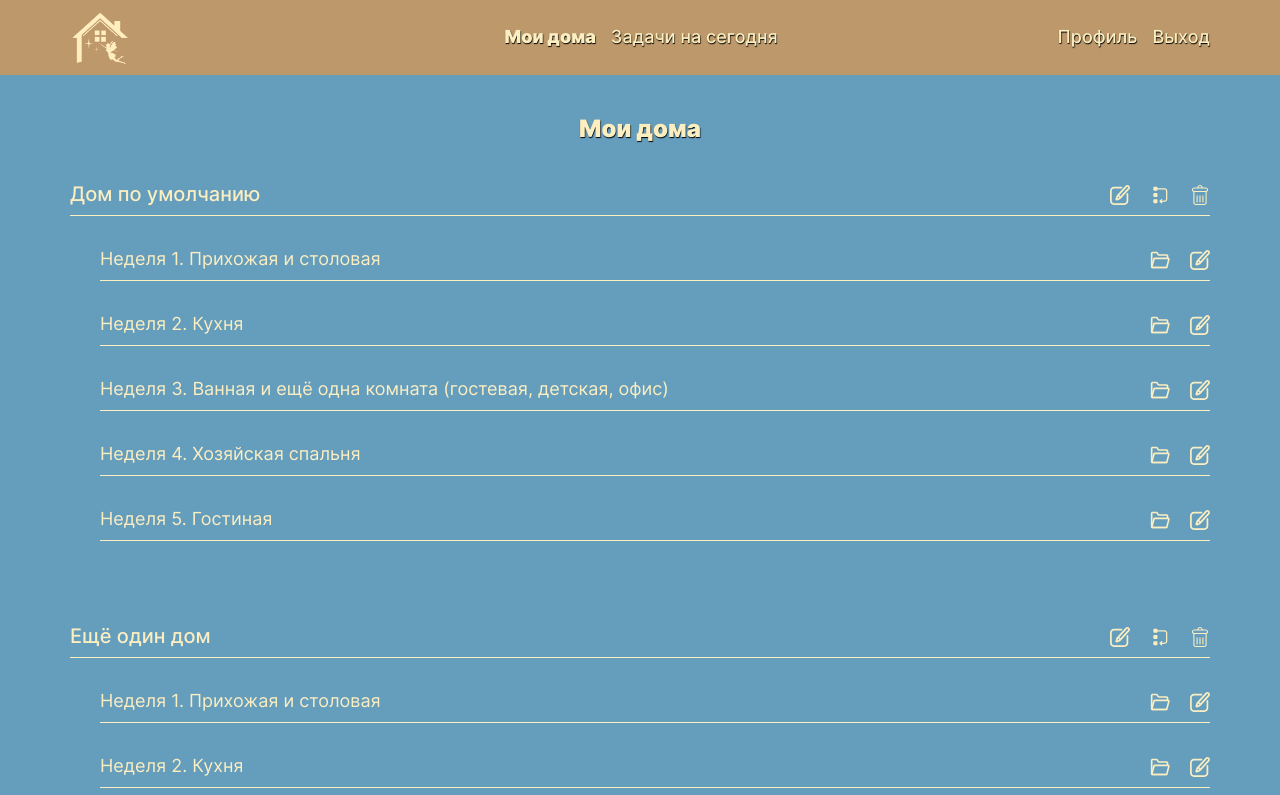
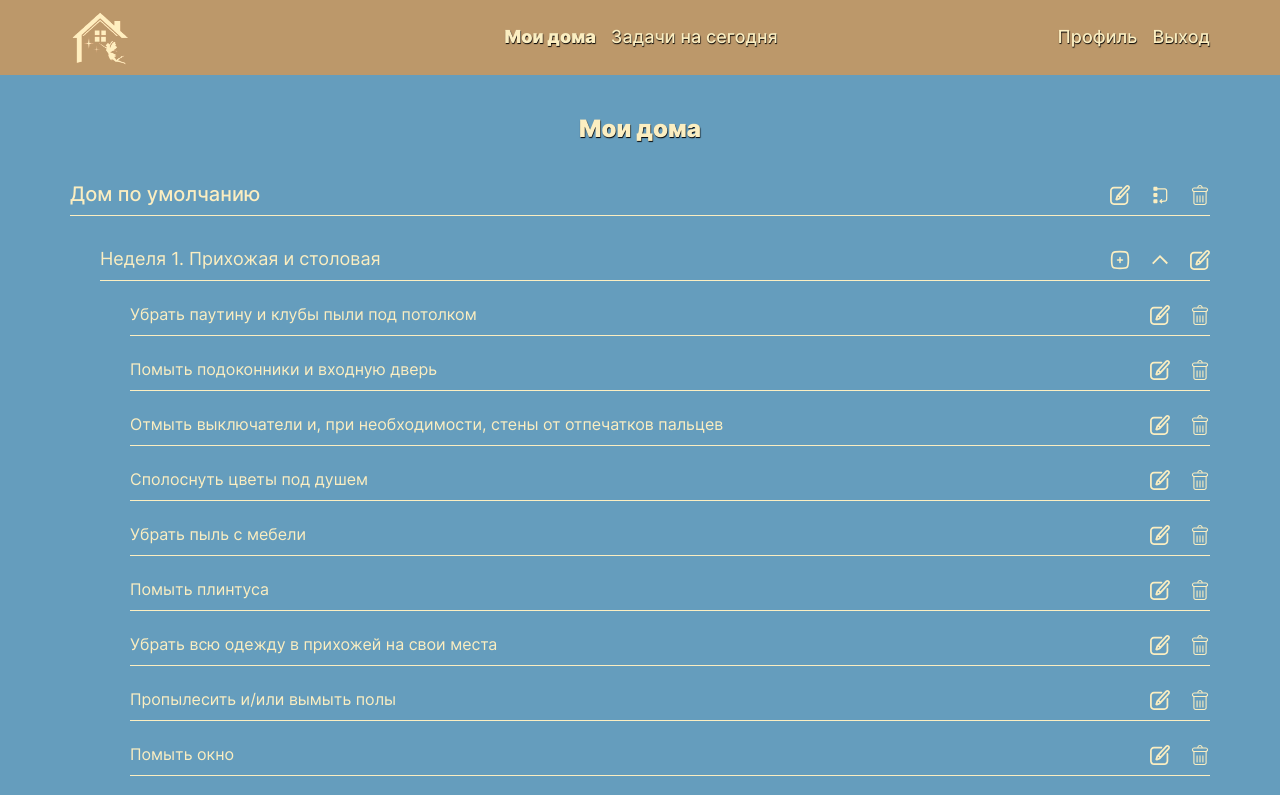
Before and after one commit to Aelia5/flylady-frontend, a React app: page /houses in a window 1280 px wide. Both pictures are taken after a click on the button 1160 px from the left and 259 px from the top of the page. Shown: the top 795 px of the page. Built offline with nearby package versions, Linux system fonts and the light colour scheme.

Commit message:
Сверстать задачу

```diff
--- a/src/blocks/item.css
+++ b/src/blocks/item.css
@@ -38,6 +38,10 @@
 .item__name_type_zone {
     font-weight: 300;
     font-size: 18px;
+}
+.item__name_type_task {
+    font-weight: 200;
+    font-size: 16px;
 }
 
 .item__form {
@@ -111,7 +115,18 @@
     }
 
     .item__button_type_open {
-        background-image: url(../images/open-button.svg);
+        background-image: url(../images/collapse-button.svg);
+        transform: rotate(180deg);
+    }
+
+    .item__button_type_collapse {
+        background-image: url(../images/collapse-button.svg);
+
+    }
+
+    .item__button_type_add {
+        background-image: url(../images/add-button.svg);
+
     }
 
     .item__select {
--- a/src/components/House/House.js
+++ b/src/components/House/House.js
@@ -5,21 +5,17 @@ import Zone from "../Zone/Zone";
 
 function House({ house }) {
   const [nameEdited, setNameEdited] = React.useState(false);
-
   function openNameForm() {
     setNameEdited(true);
   }
-
   function closeNameForm() {
     setNameEdited(false);
   }
 
   const [zonesOrderEdited, setZonesOrderEdited] = React.useState(false);
-
   function openZonesReorder() {
     setZonesOrderEdited(true);
   }
-
   function closeZonesReorder() {
     setZonesOrderEdited(false);
   }
--- /dev/null
+++ b/src/components/Task/Task.js
@@ -0,0 +1,25 @@
+import "./Task.css";
+import React from "react";
+
+function Task({ task }) {
+  console.log(task);
+  return (
+    <li className="task">
+      <div className="item">
+        <p className="item__name item__name_type_task">{task}</p>
+        <div className="item__buttons">
+          <button
+            className="item__button item__button_type_edit"
+            title="Редактировать задачу"
+          ></button>
+          <button
+            className="item__button item__button_type_delete"
+            title="Удалить задачу"
+          ></button>
+        </div>
+      </div>
+    </li>
+  );
+}
+
+export default Task;
--- a/src/components/Zone/Zone.css
+++ b/src/components/Zone/Zone.css
@@ -2,7 +2,18 @@
     display: flex;
     flex-direction: column;
     width: 100%;
-    gap: 10px;
     margin: 0;
     padding: 0 0 10px;
 }
+
+.zone__tasks {
+    list-style-type: none;
+    margin: 0 0 22px 30px;
+    padding: 0;
+}
+
+@media screen and (max-width: 426px) {
+    .zone__tasks {
+        margin-left: 0;
+    }
+}
--- a/src/components/Zone/Zone.js
+++ b/src/components/Zone/Zone.js
@@ -1,20 +1,37 @@
 import "./Zone.css";
 import React from "react";
+import Task from "../Task/Task";
 
 function Zone({ zone, zoneNumber, orderEdited, formName, passNameEdited }) {
   const [nameEdited, setNameEdited] = React.useState(false);
-
   function openNameForm() {
     setNameEdited(true);
     passNameEdited(true);
   }
-
   function closeNameForm() {
     setNameEdited(false);
     passNameEdited(false);
   }
 
-  const zoneNumbers = [1, 2, 3, 4, 5];
+  const [tasksOpened, setTasksOpened] = React.useState(false);
+  function openTasks() {
+    setTasksOpened(true);
+  }
+  function closeTasks() {
+    setTasksOpened(false);
+  }
+
+  const [width, setWidth] = React.useState(window.innerWidth);
+  React.useEffect(() => {
+    function handleResizeWindow() {
+      setTimeout(setWidth, 500, window.innerWidth);
+    }
+    window.addEventListener("resize", handleResizeWindow);
+    return () => {
+      window.removeEventListener("resize", handleResizeWindow);
+    };
+  }, []);
+
   return (
     <li className="zone">
       {orderEdited ? (
@@ -22,7 +39,10 @@ function Zone({ zone, zoneNumber, orderEdited, formName, passNameEdited }) {
         <div className="item item_type_reorder">
           <h2 className="item__name item__name_type_zone">{zone.name}</h2>
           <div className="item__buttons">
+            {width > 425 && (
               <p className="item__name item__name_type_zone">Неделя</p>
+            )}
+
             <select
               name={zoneNumber}
               form={formName}
@@ -75,15 +95,33 @@ function Zone({ zone, zoneNumber, orderEdited, formName, passNameEdited }) {
             </>
           ) : (
             // Если не редактируется имя
+            <>
               <div className="item">
                 <h2 className="item__name item__name_type_zone">
                   Неделя {zoneNumber}. {zone.name}
                 </h2>
                 <div className="item__buttons">
+                  {tasksOpened ? (
+                    <>
+                      <button
+                        className="item__button item__button_type_add"
+                        title="Добавить задачу"
+                        onClick=""
+                      ></button>
+                      <button
+                        className="item__button item__button_type_collapse"
+                        title="Скрыть задачи"
+                        onClick={closeTasks}
+                      ></button>
+                    </>
+                  ) : (
                     <button
                       className="item__button item__button_type_open"
                       title="Показать задачи"
+                      onClick={openTasks}
                     ></button>
+                  )}
+
                   <button
                     className="item__button item__button_type_edit"
                     title="Редактировать название"
@@ -91,6 +129,14 @@ function Zone({ zone, zoneNumber, orderEdited, formName, passNameEdited }) {
                   ></button>
                 </div>
               </div>
+              {tasksOpened && (
+                <ul className="zone__tasks">
+                  {zone.tasks.map((task) => (
+                    <Task task={task} key="" />
+                  ))}
+                </ul>
+              )}
+            </>
           )}
         </>
       )}
```
Also changed, not shown: src/components/Task/Task.css (added), src/images/add-button.svg (added), src/images/collapse-button.svg (added), src/images/open-button.svg (deleted). Lines whose indentation alone changed are shown as unchanged.
